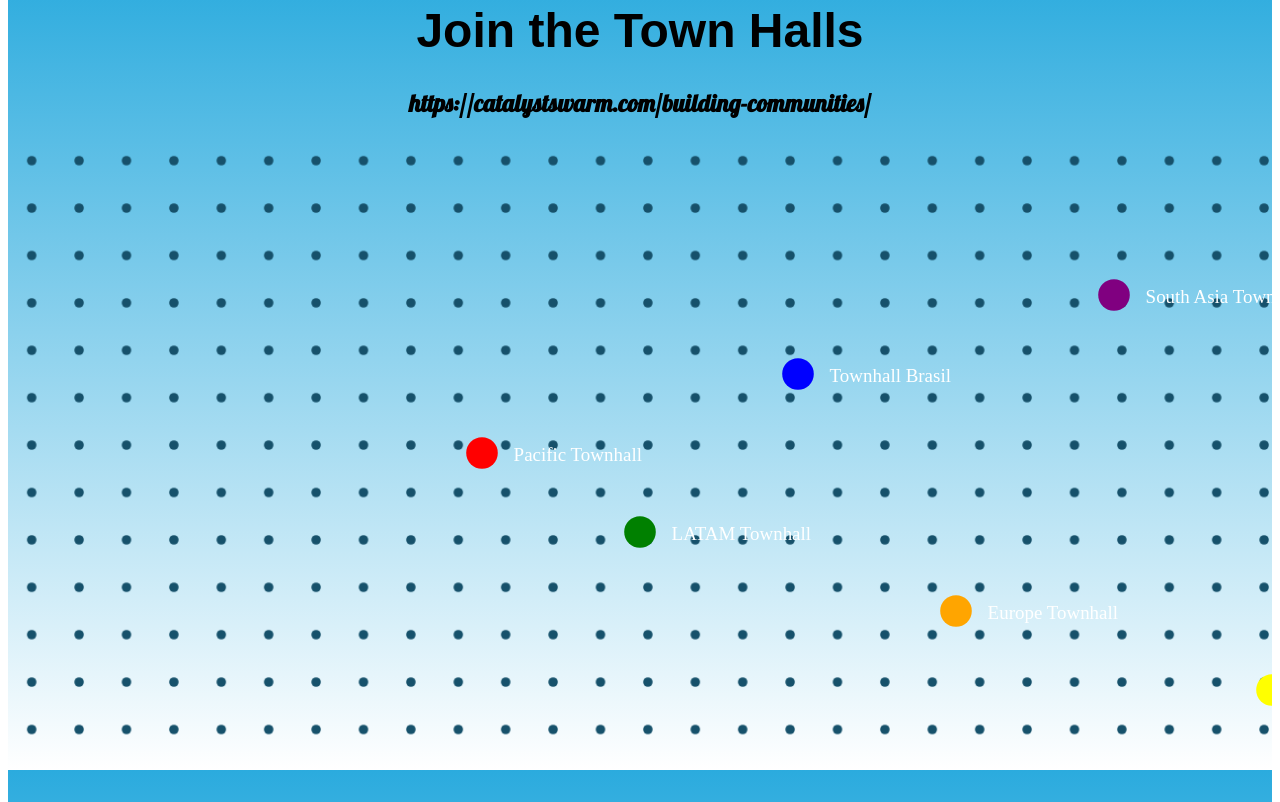
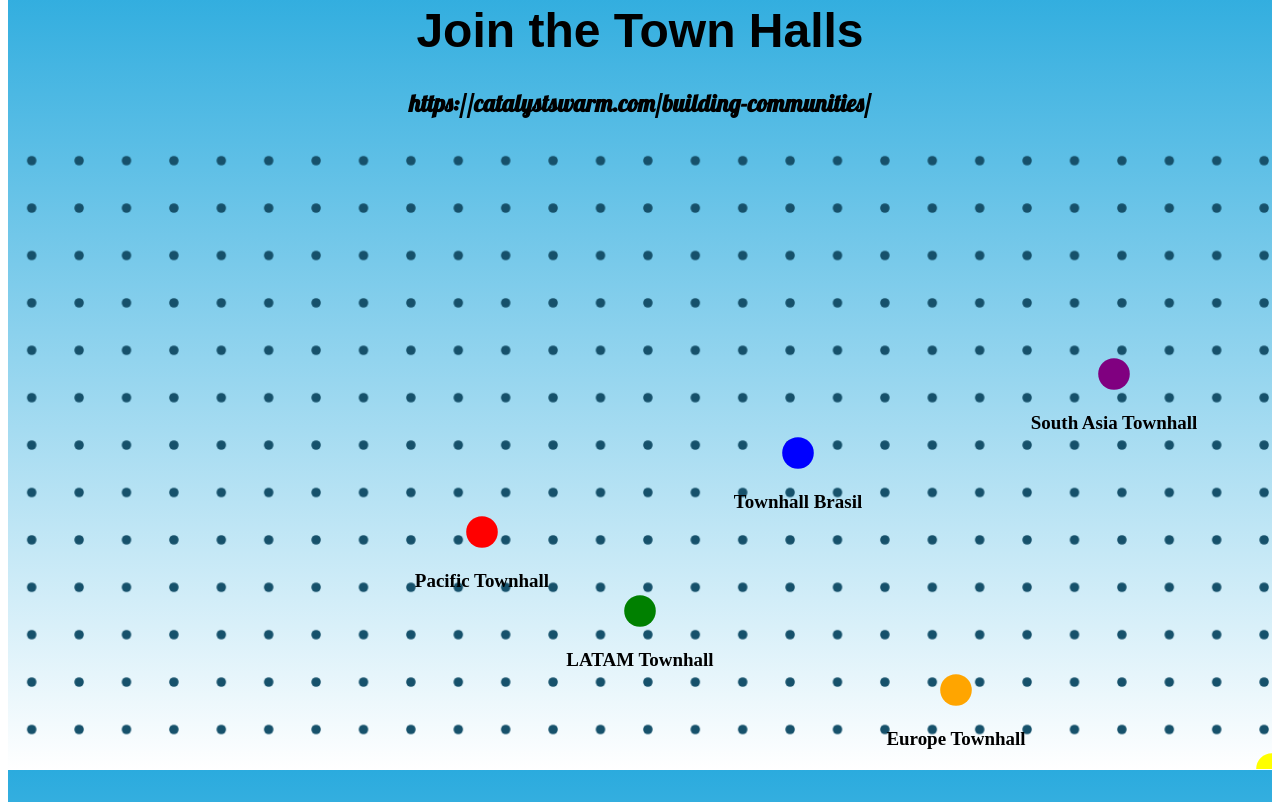
Before and after one commit to swarm-press/swarm-ath-main, a plain HTML site: page slides/ATH-slides-Template.html in a window 1280 px wide. Shown: the part 838-1640 px from the top of the page. Drawn offline with Linux system fonts and the light colour scheme.

Commit message:
Update ATH-slides-Template.html
#

```diff
--- a/slides/ATH-slides-Template.html
+++ b/slides/ATH-slides-Template.html
@@ -100,41 +100,42 @@
     </defs>
     <rect width="100%" height="100%" fill="url(#dotPattern)" />
 
-    <g class="townhall-icons" transform="translate(200, 100)">
+    <g class="townhall-icons" transform="translate(200, 150)">
       <!-- Placeholder for Pacific Townhall -->
       <circle cx="100" cy="100" r="10" fill="red" />
-      <text x="120" y="105" font-size="12" fill="white">Pacific Townhall</text>
+      <text x="100" y="135" font-size="12" fill="black" font-weight="bold" text-anchor="middle">Pacific Townhall</text>
 
       <!-- Placeholder for LATAM Townhall -->
       <circle cx="200" cy="150" r="10" fill="green" />
-      <text x="220" y="155" font-size="12" fill="white">LATAM Townhall</text>
+      <text x="200" y="185" font-size="12" fill="black" font-weight="bold" text-anchor="middle">LATAM Townhall</text>
 
       <!-- Placeholder for Townhall Brasil -->
       <circle cx="300" cy="50" r="10" fill="blue" />
-      <text x="320" y="55" font-size="12" fill="white">Townhall Brasil</text>
+      <text x="300" y="85" font-size="12" fill="black" font-weight="bold" text-anchor="middle">Townhall Brasil</text>
 
       <!-- Placeholder for Europe Townhall -->
       <circle cx="400" cy="200" r="10" fill="orange" />
-      <text x="420" y="205" font-size="12" fill="white">Europe Townhall</text>
+      <text x="400" y="235" font-size="12" fill="black" font-weight="bold" text-anchor="middle">Europe Townhall</text>
 
       <!-- Placeholder for South Asia Townhall -->
       <circle cx="500" cy="0" r="10" fill="purple" />
-      <text x="520" y="5" font-size="12" fill="white">South Asia Townhall</text>
+      <text x="500" y="35" font-size="12" fill="black" font-weight="bold" text-anchor="middle">South Asia Townhall</text>
 
       <!-- Placeholder for Eastern Townhall -->
       <circle cx="600" cy="250" r="10" fill="yellow" />
-      <text x="620" y="255" font-size="12" fill="white">Eastern Townhall</text>
+      <text x="600" y="285" font-size="12" fill="black" font-weight="bold" text-anchor="middle">Eastern Townhall</text>
 
       <!-- Placeholder for MENA Townhall -->
       <circle cx="700" cy="100" r="10" fill="cyan" />
-      <text x="720" y="105" font-size="12" fill="white">MENA Townhall</text>
+      <text x="700" y="135" font-size="12" fill="black" font-weight="bold" text-anchor="middle">MENA Townhall</text>
 
       <!-- Placeholder for Africa Townhall -->
       <circle cx="800" cy="150" r="10" fill="pink" />
-      <text x="820" y="155" font-size="12" fill="white">Africa Townhall</text>
+      <text x="800" y="185" font-size="12" fill="black" font-weight="bold" text-anchor="middle">Africa Townhall</text>
     </g>
   </svg>
 </div>
+
 
 
 
```
